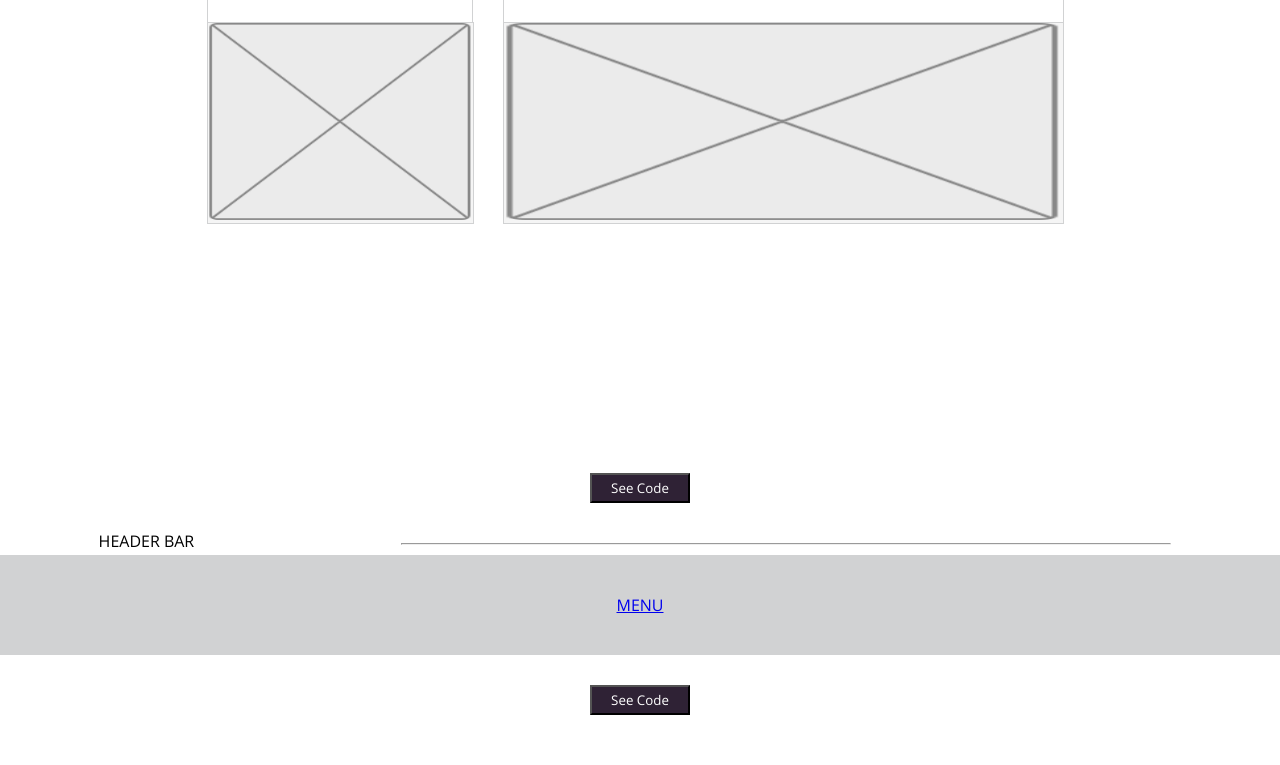
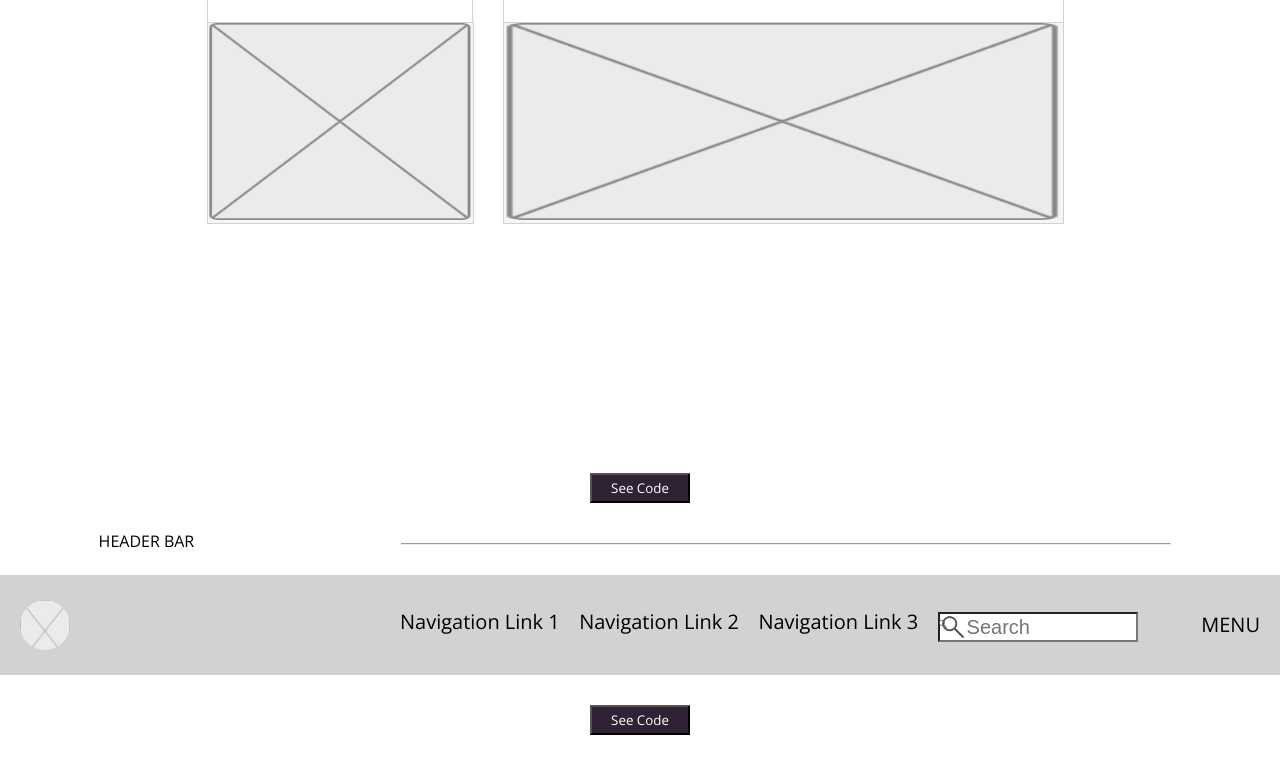
Before and after one commit to stevenleelawson/pattern-party, a plain HTML site: page index.html in a window 1280 px wide. Shown: the part 1258-2023 px from the top of the page. Drawn offline with nearby package versions, Linux system fonts and the light colour scheme.

Commit message:
adding button links

```diff
--- a/css/_header-bar.css
+++ b/css/_header-bar.css
@@ -4,6 +4,7 @@
   display: flex;
   align-items: center;
   justify-content: space-around;
+  margin-top: 2rem;
 }
 
 li {
@@ -11,8 +12,19 @@ li {
  transition-duration: 0.5s;
 }
 
+ul {
+
+  text-decoration: none;
+}
 li:hover {
   cursor: pointer;
+}
+
+.main-nav {
+  display: flex;
+  flex-direction: row;
+  justify-content: space-between;
+  width: 100vw;
 }
 
 ul li ul {
@@ -32,15 +44,10 @@ ul li ul:hover {
   display: block;
 }
 
-ul li ul li {
-  clear: both;
-  width: 100%;
-}
-/* .menu .drop-down:hover {
-  display: unset;
-}
-.drop-down {
-  display: none;
+.li_menu {
+  font-size: 2rem;
+  margin: 2rem;
+  padding-top: 1.5rem;
 }
 
 .li_wireframe {
@@ -49,43 +56,73 @@ ul li ul li {
   height: 5rem;
   width: 5rem;
   border-radius: 100%;
-}
-
-.master-nav {
-  display: flex;
-  flex-direction: row;
-  justify-content: space-between;
-  width: 100vw;
-} */
-
-
-/* li {
- display: block;
- transition-duration: 0.5s;
-}
-
-li:hover {
-  cursor: pointer;
-}
-
-ul li ul {
-  visibility: hidden;
-  opacity: 0;
-  position: absolute;
-  transition: all 0.5s ease;
-  margin-top: 1rem;
-  left: 0;
-  display: none;
-}
-
-ul li:hover > ul,
-ul li ul:hover {
-  visibility: visible;
-  opacity: 1;
-  display: block;
+  margin: 2rem;
 }
 
 ul li ul li {
   clear: both;
   width: 100%;
-} */
+}
+
+.drop-menu {
+  height: 50px;
+  background-color: #f2f2f2;
+  margin:0;
+  width: 100vw;
+}
+
+.dropdown {
+  margin-top: 40px;
+}
+
+.nav_input {
+  padding: 10px 10px;
+  line-height: 10px;
+  width: 200px;
+  font-size: 2rem;
+  background-image: url('search.png');
+  background-size: contain;
+  background-repeat: no-repeat;
+}
+
+input::placeholder {
+  padding-left: 1.7rem;
+}
+
+.search-icon {
+  height: 1rem;
+  position: absolute;
+  top: 7px;
+}
+
+@media screen and (min-width: 910px) {
+  .dropdown {
+    display: grid;
+    grid-template-columns: 25% 25% 25% 25%;
+    position: absolute;
+    top: 1830px;
+    left: 400px;
+  }
+
+  ul li ul {
+    visibility: visible;
+    opacity: 100;
+    transition: all 0.5s ease;
+    margin-top: 1rem;
+    display: unset;
+    background-color: var(--borders);
+  }
+
+  .drop-menu {
+    height: 50px;
+    background-color: #D1D2D3;
+    margin:0;
+    width: 14vw;
+    display: inline-block;
+  }
+
+  .nav_input {
+    height: 3rem;
+
+  }
+}
--- a/index.html
+++ b/index.html
@@ -50,7 +50,7 @@
       </li>
     </ul>
     <div class='button-container'>
-      <a href='https://css-tricks.com/almanac/properties/t/text-overflow/'>
+      <a href='https://codepen.io/wolfinator/pen/JZoMrL'>
         <button>See Code</button>
       </a>
     </div>
@@ -112,7 +112,7 @@
       </section>
     </section>
     <div class='button-container'>
-      <a href='https://css-tricks.com/almanac/properties/t/text-overflow/'>
+      <a href='https://codepen.io/wolfinator/pen/ZRYvRy'>
         <button>See Code</button>
       </a>
     </div>
@@ -122,32 +122,24 @@
     </div>
     <section class='header-bar'>
       <nav role="navigation">
-        <ul>
+        <ul class='main-nav'>
           <li class='li_wireframe'><a href="#"></a></li>
-          <li class='li_wireframe'><li/>
-          <li><a href="#">MENU</a>
+          <li class='li_menu'>MENU
             <ul class="dropdown">
-              <li><a href="#">Sub-1</a></li>
-              <li><a href="#">Sub-2</a></li>
-              <li><a href="#">Sub-3</a></li>
+              <li class='drop-menu'>Navigation Link 1</li>
+              <li class='drop-menu'>Navigation Link 2</li>
+              <li class='drop-menu'>Navigation Link 3</li>
+              <li class='drop-menu search-comp'>
+                <img class='search-icon' src='./css/search.png' />
+                <input type='search' class='nav_input' placeholder="Search"/>
+              </li>
             </ul>
           </li>
         </ul>
       </nav>
-      <!-- <nav class="menu">
-        <ul class='master-nav'>
-          <li class='li_wireframe'><li/>
-          <li class='menu'>MENU</li>
-          <ul class='drop-down'>
-            <li><a href="#">Home</a></li>
-            <li><a href="#">About</a></li>
-            <li><a href="#">Contact</a></li>
-          <ul>
-        </ul>
-      </nav> -->
     </section>
     <div class='button-container'>
-      <a href='https://css-tricks.com/almanac/properties/t/text-overflow/'>
+      <a href='https://codepen.io/wolfinator/pen/yEypwX'>
         <button>See Code</button>
       </a>
     </div>
```
Also changed, not shown: css/search.png (added).
